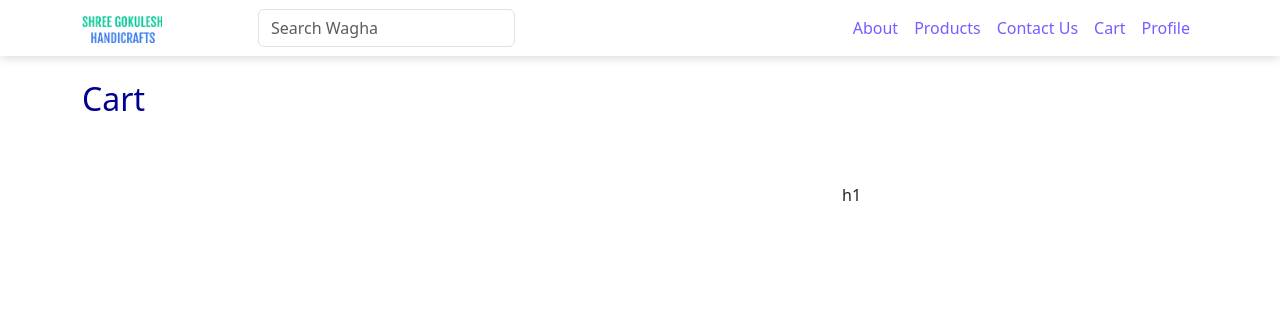
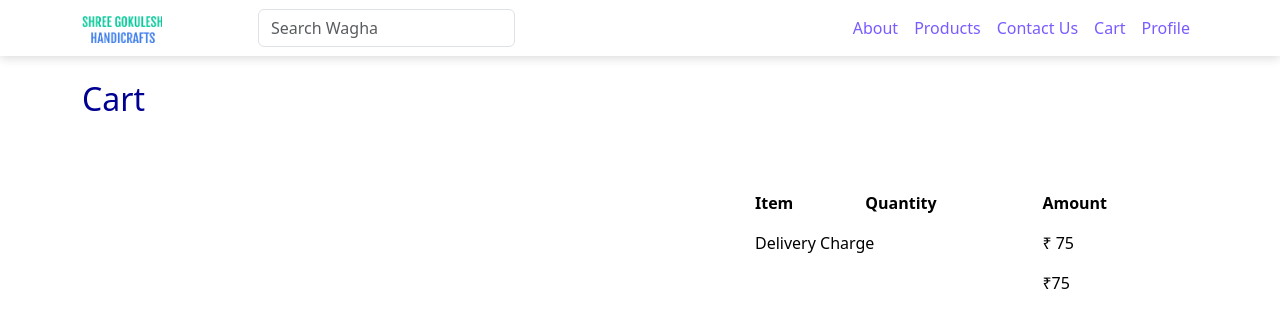
Before and after one commit to darshanbajania/shree-gokulesh-handicrafts, a Django app: page /cart in a window 1280 px wide. Shown: the top 328 px of the page. Run offline with Django 3.2, Linux system fonts and the light colour scheme.

Commit message:
feat: cart summary

```diff
--- a/myWebApp/myWebApp/settings.py
+++ b/myWebApp/myWebApp/settings.py
@@ -22,7 +22,9 @@ import cloudinary.uploader
 import cloudinary.api
 # Build paths inside the project like this: BASE_DIR / 'subdir'.
 BASE_DIR = Path(__file__).resolve().parent.parent
+import sys
 
+sys.path.append("/path/to/cloudinary/module")
 
 # Quick-start development settings - unsuitable for production
 # See https://docs.djangoproject.com/en/3.1/howto/deployment/checklist/
@@ -47,6 +49,7 @@ INSTALLED_APPS = [
     'django.contrib.messages',
     'django.contrib.staticfiles',
     'cloudinary'
+
 ]
 
 MIDDLEWARE = [
--- a/myWebApp/wagha/templates/wagha/cart.html
+++ b/myWebApp/wagha/templates/wagha/cart.html
@@ -1,4 +1,5 @@
 {% extends 'wagha/base.html' %} {% block content %}
+
 <head>
   <style>
     .cart-card-container {
@@ -10,25 +11,30 @@
       align-items: center;
       margin-bottom: 1.5em;
     }
+
     .cart-image {
       width: 8em;
       height: 8em;
       padding: 1em;
       margin-right: 1em;
     }
+
     .cart-product-name {
       color: #7a5bff;
       font-size: 1.5em;
     }
+
     .cart-card-price-and-quantity-container {
       display: flex;
       flex-direction: row;
       justify-content: space-between;
       align-items: center;
     }
+
     .cart-product-price {
       font-size: 1.5 em;
     }
+
     .cart-heading {
       font-size: 2em;
       color: #000093;
@@ -40,42 +46,36 @@
   <h1 class="cart-heading">Cart</h1>
   <div class="row">
     <div class="col-lg-5">
-      {% for product in all_products %}
+      {% for item in product_data %}
 
       <div class="cart-card-container">
         <div>
-          <img
-            class="cart-image"
-            src="https://res.cloudinary.com/darshan1999/image/upload/v1692518060/j2dggdtcxrduswwtqeub.png"
-          />
+          <img class="cart-image"
+            src="https://res.cloudinary.com/darshan1999/image/upload/v1692518060/j2dggdtcxrduswwtqeub.png" />
         </div>
         <div style="display: flex; flex: 1; flex-direction: column">
-          <h3 class="cart-product-name">{{ product.label }}</h3>
-          <p>{{ product.description }}</p>
+          <h3 class="cart-product-name">{{ item.product.label }}</h3>
+          <p>{{ item.product.description }}</p>
           <div class="cart-card-price-and-quantity-container">
-            <p class="cart-product-price">₹2000</p>
+            <p class="cart-product-price">₹{{ item.product.price }}</p>
             <div>
-              <button
-                style="
+              <button style="
                   background-color: #7a5bff;
                   border: none;
                   border-radius: 5px;
                   padding: 4px 10px;
                   color: white;
-                "
-              >
+                ">
                 +
               </button>
-              <input placeholder="0" type="number" style="width: 3em" />
-              <button
-                style="
+              <input placeholder="0" value="{{item.quantity}}" type="number" style="width: 3em" />
+              <button style="
                   background-color: #7a5bff;
                   border: none;
                   border-radius: 5px;
                   padding: 4px 10px;
                   color: white;
-                "
-              >
+                ">
                 -
               </button>
             </div>
@@ -85,8 +85,55 @@
 
       {% endfor %}
     </div>
-    <div class="col-lg-3"></div>
-    <div class="col-lg-4">h1</div>
+    <div class="col-lg-2"></div>
+    <div class="col-lg-5">
+      <div>
+        <table class="table table-borderless">
+          <thead>
+            <th>
+              Item
+            </th>
+            <th>
+              Quantity
+            </th>
+            <th>
+              Amount
+            </th>
+          </thead>
+          <tbody>
+            {% for item in product_data %}
+            <tr>
+
+              <td>
+                {{ item.product.label }}
+              </td>
+              <td>
+                {{ item.quantity }} </td>
+              <td>
+                ₹ {%widthratio item.quantity 1 item.product.price %}</td>
+            </tr>
+            {% endfor %}
+            <tr>
+              <td colspan="2">
+                Delivery Charge
+              </td>
+              <td>
+                ₹ {{delivery_charge}}
+              </td>
+            </tr>
+            <tr>
+              <td colspan="2">
+
+              </td>
+              <td>
+                ₹{{total_amount}}
+              </td>
+
+            </tr>
+          </tbody>
+        </table>
+      </div>
+    </div>
   </div>
 </div>
 <script src="https://code.jquery.com/jquery-3.6.0.min.js"></script>
--- a/myWebApp/wagha/views.py
+++ b/myWebApp/wagha/views.py
@@ -6,6 +6,8 @@ from django.urls import reverse
 from django.shortcuts import render, redirect
 from urllib.parse import urlencode
 import json
+from django.db.models import F, Value, CharField
+
 
 class cart_product:
     def __init__(self, product_id, quantity):
@@ -140,7 +142,26 @@ def All_products(request):
 def Cart_page(request):
         # print(current_product_id)
     cart_data = request.session.get('cart_data', {})
+    # print("🚀 ~ file: views.py:144 ~ product̥_quantities:", cart_data)
+
     all_products = Product.objects.filter(id__in=cart_data)
+    product_data = []
+    delivery_charge =75
+    total_amount=0
+    for product in all_products:
+        product_id_str = str(product.id)
+        cart_item = cart_data.get(product_id_str)
+
+        # Parse the JSON data within cart_item and retrieve the 'quantity' value
+        quantity = 0
+        if cart_item:
+            cart_item_dict = json.loads(cart_item)
+            quantity = cart_item_dict.get('quantity', 0)
+        total_amount += product.price * quantity
+        product_data.append({
+            'product': product,
+            'quantity': quantity
+        })
 
     if request.method == "POST":
             # cart_contents.clear()
@@ -161,6 +182,9 @@ def Cart_page(request):
 
     context ={
         'all_products': all_products,
+        'product_data': product_data,  # Add the combined data to the context
+        'total_amount': total_amount+delivery_charge,
+        'delivery_charge':delivery_charge
 
     }
 
```
Also changed, not shown: myWebApp/db.sqlite3.
